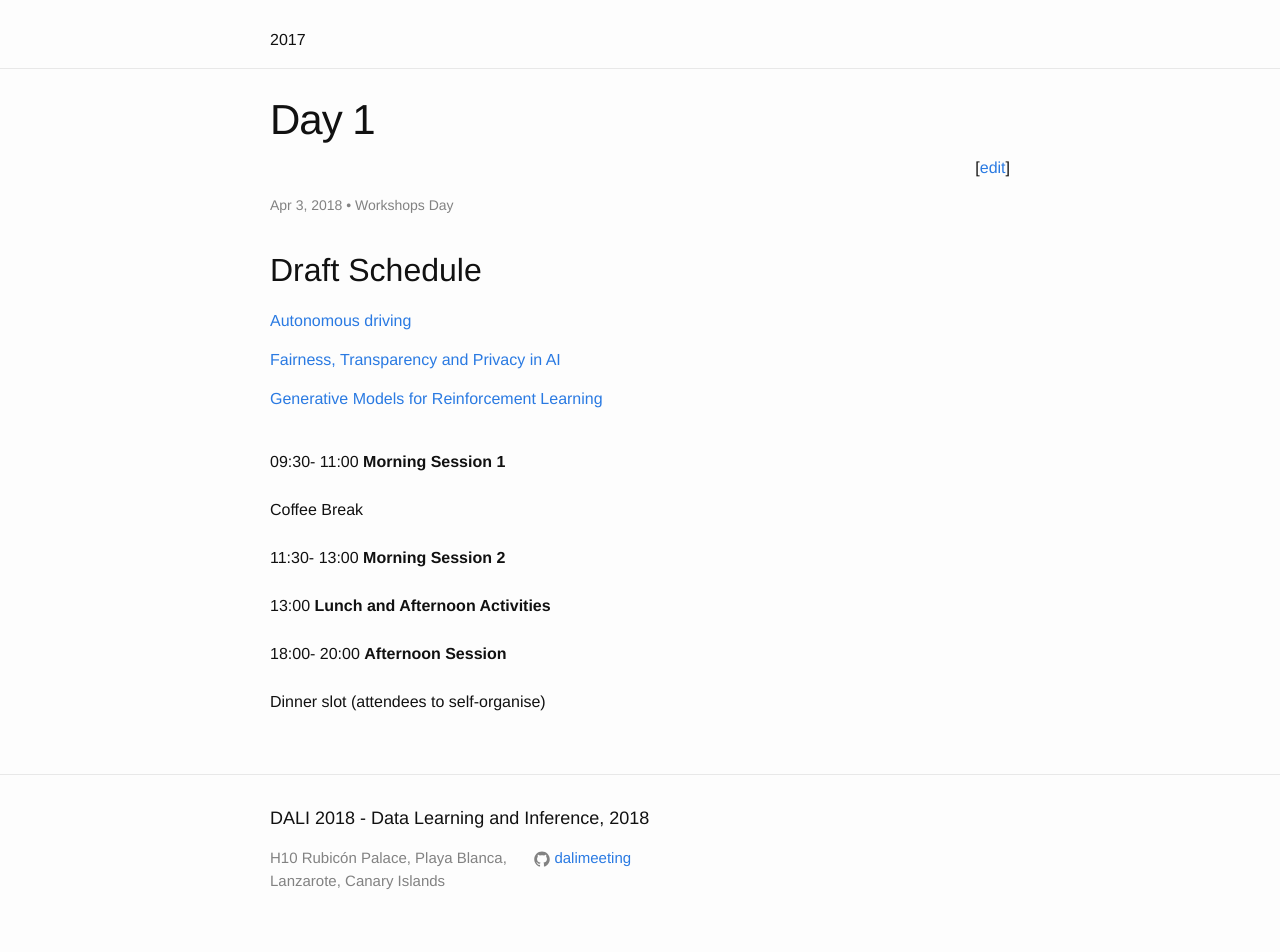
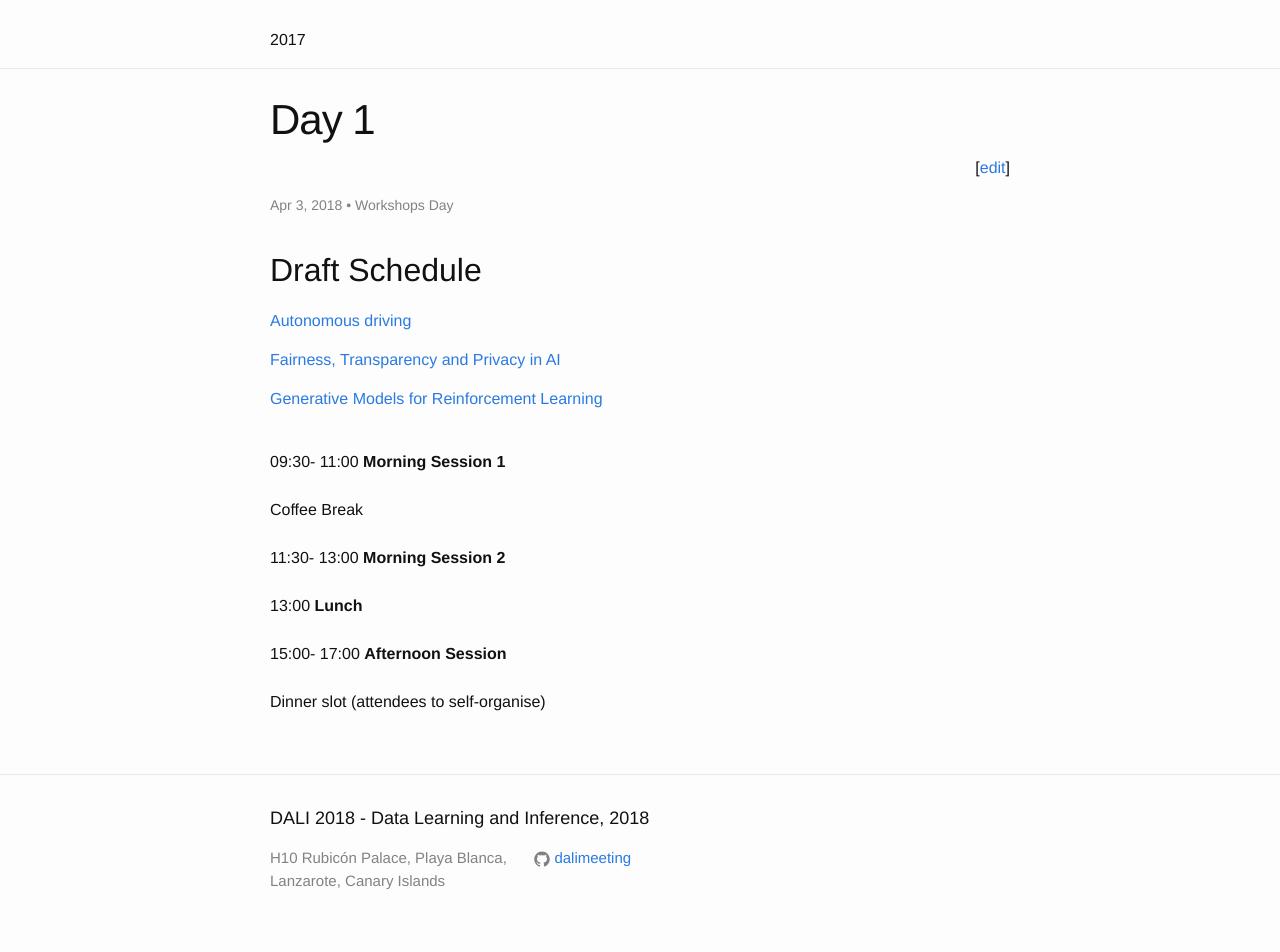
Before and after one commit to dalimeeting/dalimeeting.github.io, a Jekyll site: the page built from _posts/2018-04-03-day-1.md, in a window 1280 px wide. Shown: the part 395-1347 px from the top of the page. Built offline with Jekyll 4.4.1, drawn with Linux system fonts in a browser that asks for light colours.

Commit message:
Update 2018-04-03-day-1.md

```diff
--- a/_posts/2018-04-03-day-1.md
+++ b/_posts/2018-04-03-day-1.md
@@ -11,11 +11,11 @@ talks:
 - title: "Morning Session 2"
   start: "11:30"
   end: "13:00"
-- title: "Lunch and Afternoon Activities"
+- title: "Lunch"
   start: "13:00"
 - title: "Afternoon Session"
-  start: "18:00"
-  end: "20:00"
+  start: "15:00"
+  end: "17:00"
 - title: ""
   start: "Dinner slot (attendees to self-organise)"
 ---
```
